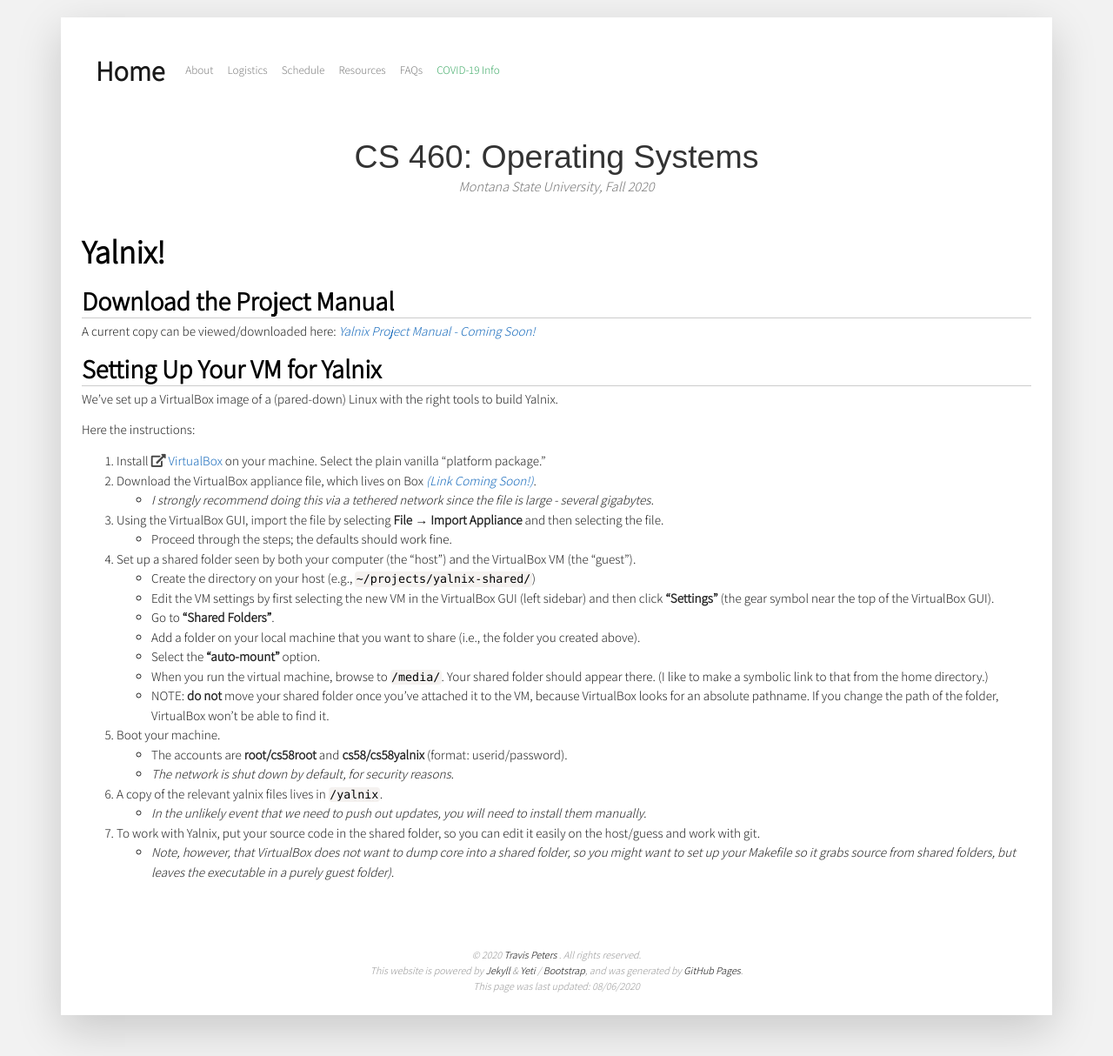
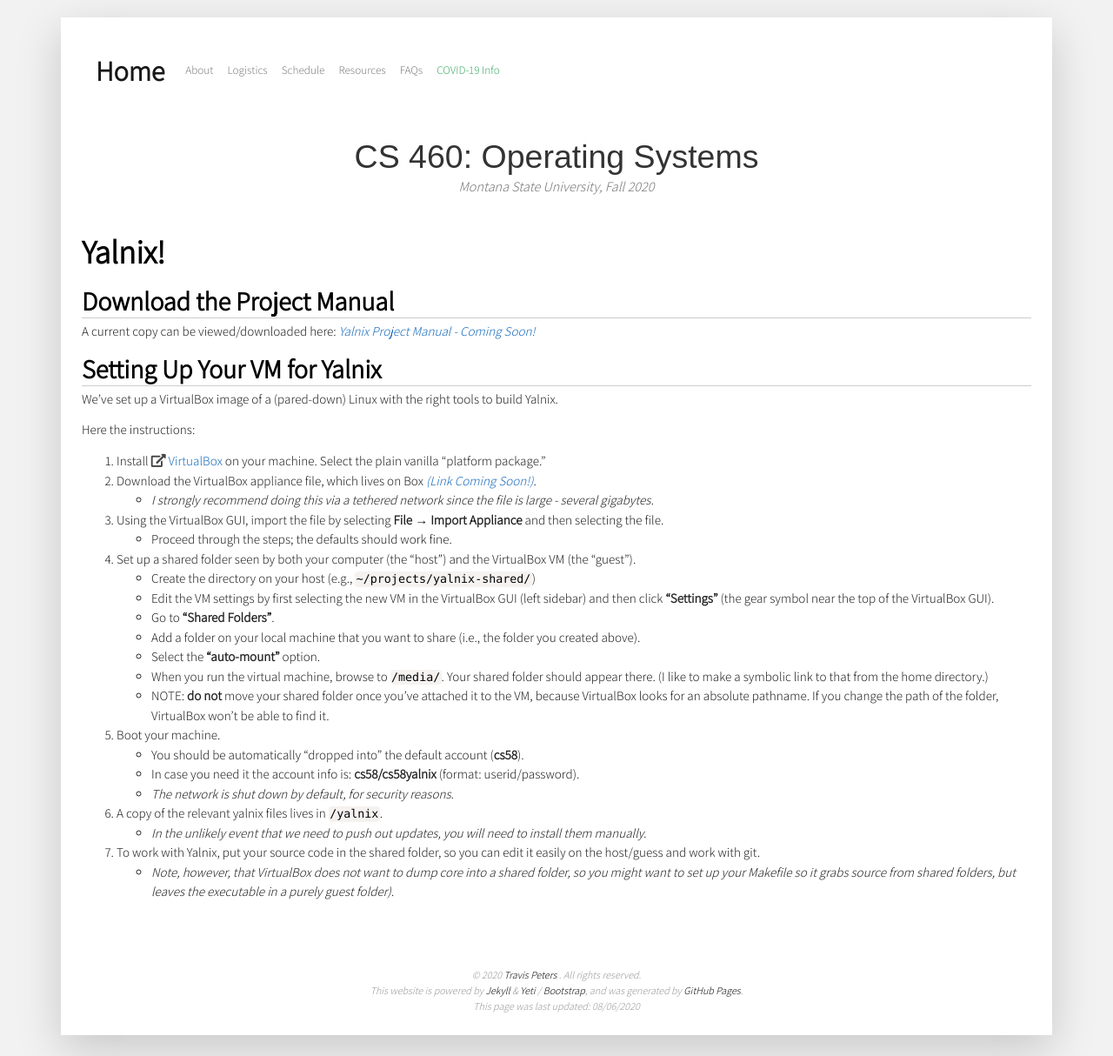
Before and after one commit to traviswpeters/cs460-2020-fall, a Jekyll site: the page built from yalnix/index.md, in a window 1280 px wide. Shown: the whole page at 87% size. Built offline with Jekyll 4.4.1, drawn with Linux system fonts in a browser that asks for light colours; nearby versions of some CDN libraries; some web fonts are replaced; our own code applies the rules of GitHub Pages for plain Markdown files; before the commit the page ends 1191 px from its top, so only the background shows below that.

Commit message:
clarify account creds

````diff
--- a/yalnix/index.md
+++ b/yalnix/index.md
@@ -38,7 +38,8 @@ Here the instructions:
     <!-- ``` -->
   - NOTE: **do not** move your shared folder once you've attached it to the VM, because VirtualBox looks for an absolute pathname. If you change the path of the folder, VirtualBox won't be able to find it.
 4. Boot your machine.
-   - The accounts are **root/cs58root** and **cs58/cs58yalnix** (format: userid/password).
+   - You should be automatically "dropped into" the default account (**cs58**).
+   - In case you need it the account info is: **cs58/cs58yalnix** (format: userid/password).
    - _The network is shut down by default, for security reasons._
 5. A copy of the relevant yalnix files lives in `/yalnix`.
    - _In the unlikely event that we need to push out updates, you will need to install them manually._
````
